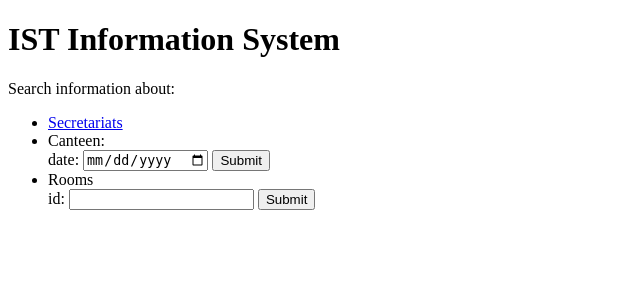
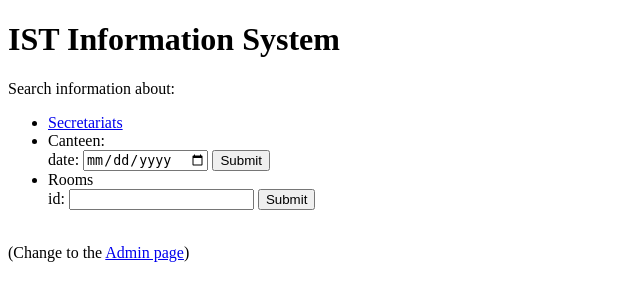
Before and after one commit to vascocandeias/IST-information-system, a Flask app: page /web in a window 1280 px wide. Shown: the top 301 px of the page, without its empty margins (0-640 px from the left). Run offline with Flask 2, Linux system fonts and the light colour scheme; data that the repository does not hold is empty; some libraries are stand-ins or nearby versions.

Commit message:
add the link to admin on web pages

```diff
--- a/backend/templates/canteenPage.html
+++ b/backend/templates/canteenPage.html
@@ -26,5 +26,7 @@
 <input type="button" value="Return" onclick="history.back()">
 </form>
 
+<br>
+(Change to the <a href="/web/admin">Admin page</a>)
 </body>
 </html>
--- a/backend/templates/mainPageWeb.html
+++ b/backend/templates/mainPageWeb.html
@@ -10,6 +10,7 @@
 
 <p>Search information about:</p>
 <ul>
+
     <li><a href="/web/secretariats">Secretariats</a></li>
     <li>Canteen: <form action="/web/canteen" method= "get">
         date: <input type="date" name="day" required>
@@ -20,6 +21,9 @@
         <input type="submit">
     </form></li>
 </ul>
+<br>
+(Change to the <a href="/web/admin">Admin page</a>)
+
 
 </body>
 </html>
--- a/backend/templates/roomPage.html
+++ b/backend/templates/roomPage.html
@@ -39,6 +39,7 @@
     <br>
 {% endfor %}
 </ul>
-
+<br>
+(Change to the <a href="/web/admin">Admin page</a>)
 </body>
 </html>
--- a/backend/templates/secretariatPageWeb.html
+++ b/backend/templates/secretariatPageWeb.html
@@ -18,8 +18,11 @@
 <p> {{ info.hours }} </p>
 
 <form>
+
 <input type="button" value="Return" onclick="history.back()">
 </form>
+<br>
+(Change to the <a href="/web/admin">Admin page</a>)
 
 </body>
 </html>
--- a/backend/templates/secretariatsPageWeb.html
+++ b/backend/templates/secretariatsPageWeb.html
@@ -19,5 +19,8 @@
 <input type="button" value="Return" onclick="history.back()">
 </form>
 
+<br>
+(Change to the <a href="/web/admin">Admin page</a>)
+
 </body>
 </html>
```
